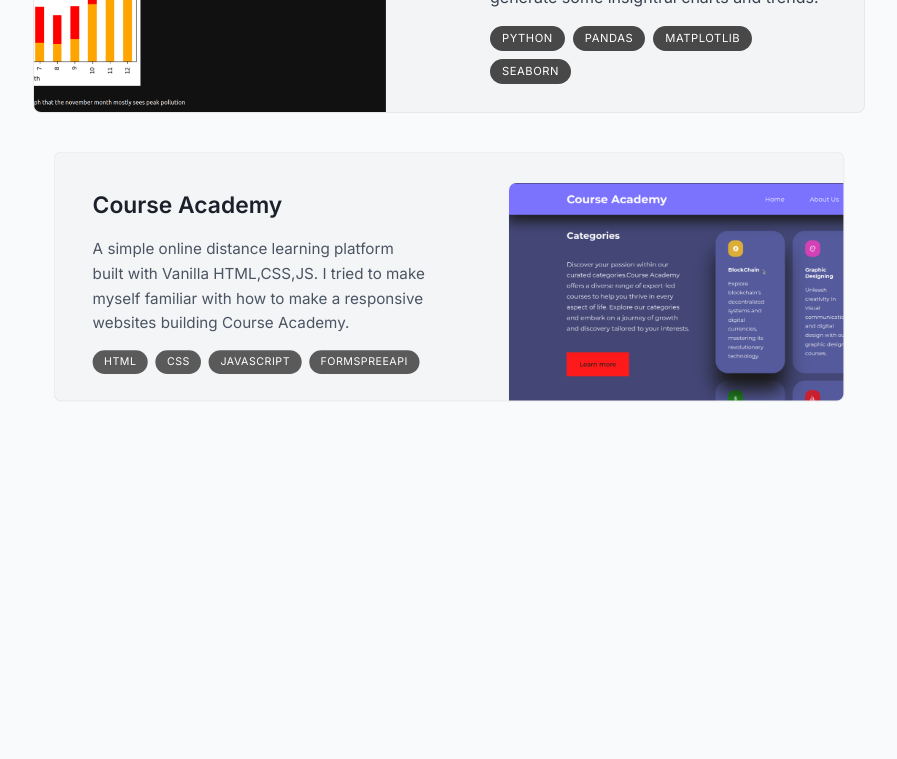
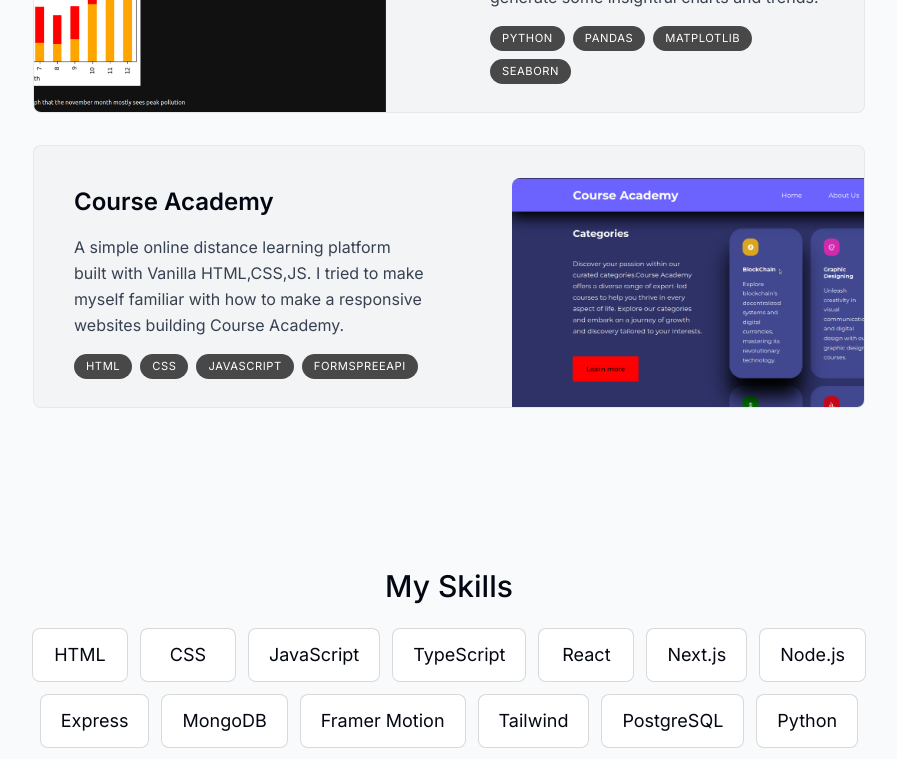
Before and after one commit to ctrlKshav/myportfolio, a Next.js app: page / in a window 1280 px wide. Shown: the part 2000-2759 px from the top of the page, without its empty margins (191-1088 px from the left). Before the commit the page ends 2408 px from the top, so only its background shows below. Built offline with nearby package versions, Linux system fonts and the light colour scheme.

Commit message:
completed till skills component

```diff
--- a/app/page.tsx
+++ b/app/page.tsx
@@ -2,6 +2,7 @@ import About from "@/components/about";
 import Intro from "@/components/intro";
 import Projects from "@/components/projects";
 import SectionDivider from "@/components/section-divider";
+import Skills from "@/components/skills";
 
 export default function Home() {
   return (
@@ -10,6 +11,7 @@ export default function Home() {
       <SectionDivider />
       <About />
       <Projects />
+      <Skills />
 
     </main>
   )
--- a/components/projects.tsx
+++ b/components/projects.tsx
@@ -10,7 +10,7 @@ export default function Projects() {
   const {ref} = useSectionInView("Projects",0.4)
 
   return (
-    <section className='scroll-mt-28' id="projects" ref={ref}>
+    <section className='scroll-mt-28 mb-28 sm:mb-40' id="projects" ref={ref}>
         <SectionHeading>
             My projects
         </SectionHeading>
--- /dev/null
+++ b/components/skills.tsx
@@ -0,0 +1,38 @@
+"use client";
+
+import React from 'react'
+import {skillsData} from "@/lib/data"
+import SectionHeading from "@/components/section-heading"
+import { useSectionInView } from '@/lib/hooks'
+import {motion} from 'framer-motion'
+
+export default function Skills() {
+
+    const {ref} = useSectionInView("Skills")
+    const fadeInAnimationsVariants = {
+        initial : {opacity:0,y:100},
+        animate : (index:number) => ({opacity:1,y:0,transition:{delay:0.05*index}})
+    }
+
+  return (
+    <section className="max-w-[53rem] scroll-mt-28 text-center mb-28 sm:mb-40" id="skills" ref={ref}
+     >
+        <SectionHeading>My skills</SectionHeading>
+        <ul className='flex flex-wrap max-w-1/2 gap-3 justify-center text-lg '>
+           {skillsData.map((skill,index)=>
+                {
+                return(
+                <motion.li className='min-w-24 bg-white text-gray-950 border border-black/15 rounded-lg px-5 py-3 text-center '
+                variants={fadeInAnimationsVariants} initial="initial"  whileInView="animate"
+                viewport={{once:true}}
+                custom={index}
+                key={index}>
+                    {skill}
+                </motion.li>
+                )}
+        )}
+        </ul>
+
+    </section>
+  )
+}
--- a/lib/data.ts
+++ b/lib/data.ts
@@ -102,16 +102,12 @@ export const skillsData = [
   "React",
   "Next.js",
   "Node.js",
-  "Git",
+  "Express",
+  "MongoDB",
+  "Framer Motion",
   "Tailwind",
-  "Prisma",
-  "MongoDB",
-  "Redux",
-  "GraphQL",
-  "Apollo",
-  "Express",
   "PostgreSQL",
   "Python",
   "Django",
-  "Framer Motion",
+  "Git",
 ] as const;
```
